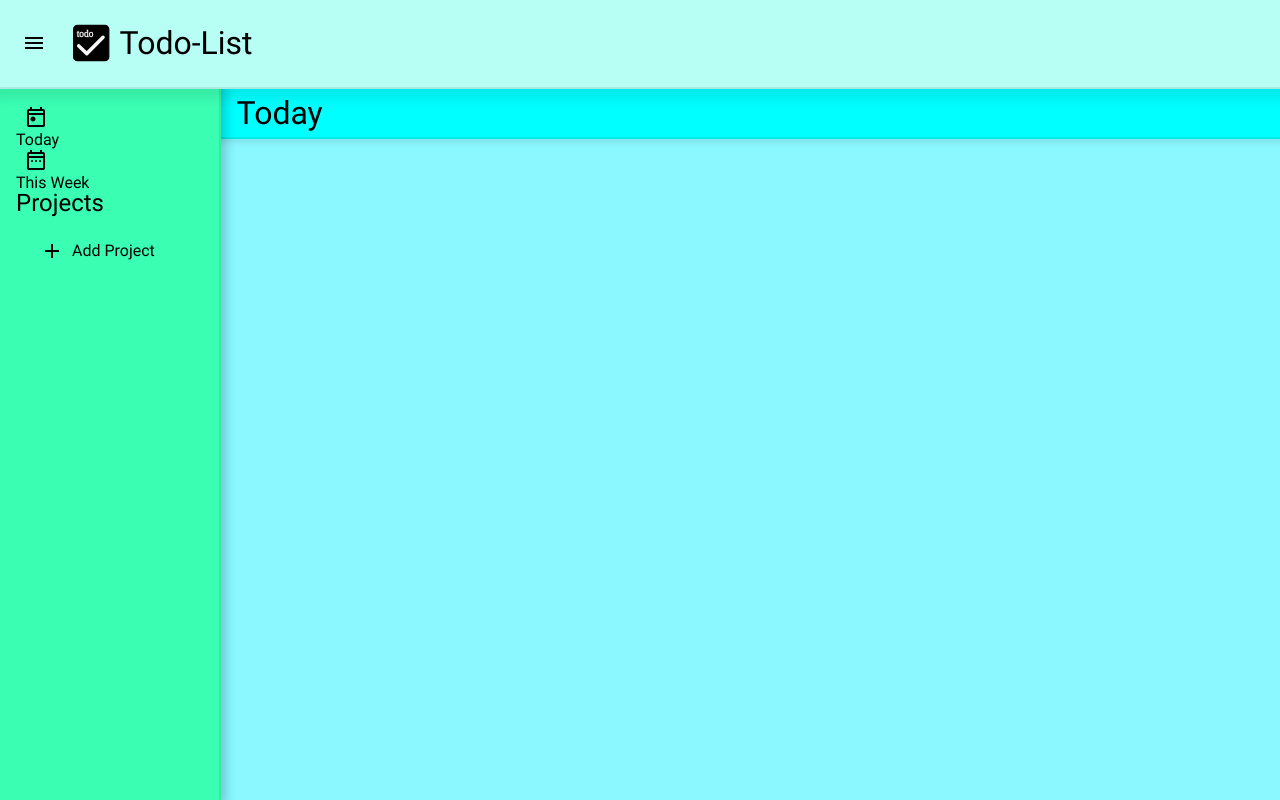
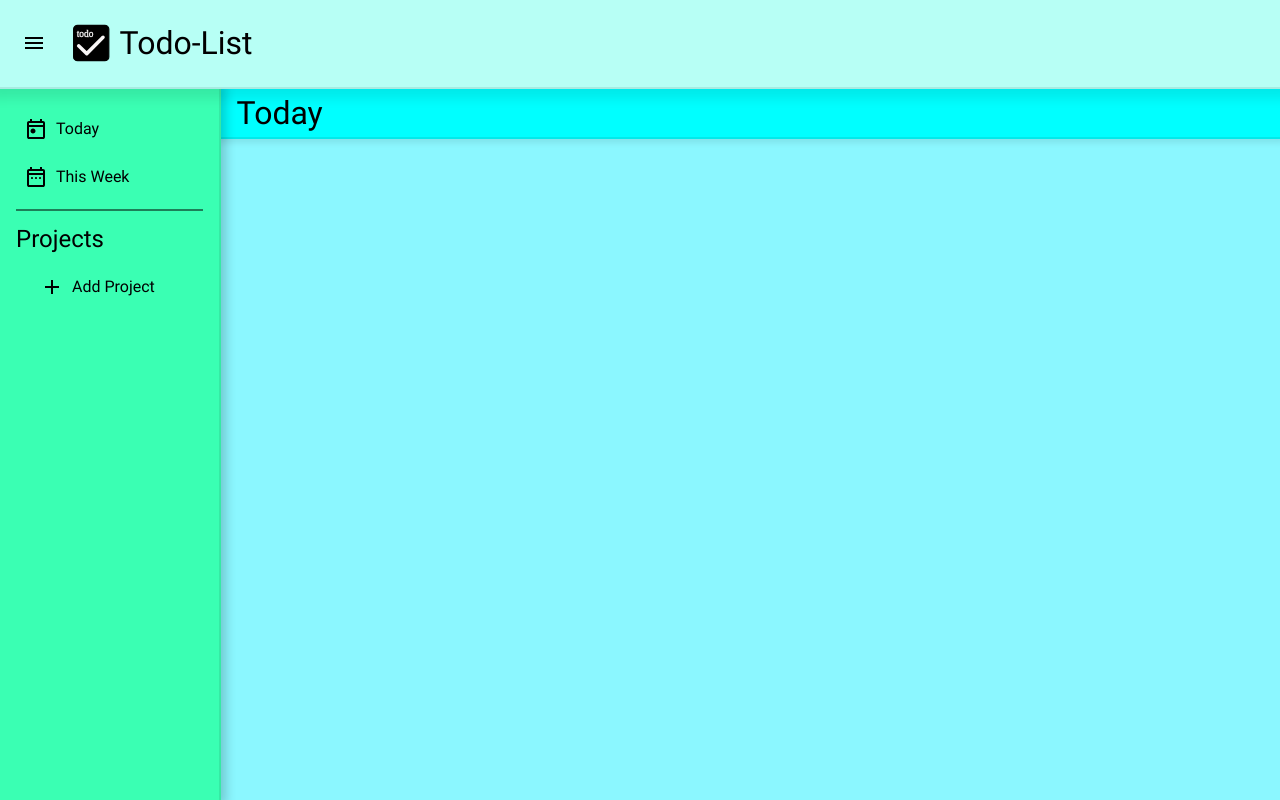
Before and after one commit to FireDragonGod/todo-list, a plain HTML site: page dist/index.html in a window 1280 px wide. Drawn offline with Linux system fonts and the light colour scheme.

Commit message:
Change file location and delete directories
Give classList for specific form nav and ul

Remove directories for webpack to work
  global assets
  webpack directories for distribution

Don't remove directories for defaults html
  css style.css
  img list of images
  font

```diff
--- a/dist/index.html
+++ b/dist/index.html
@@ -4,7 +4,7 @@
   <meta charset="UTF-8">
   <meta name="viewport" content="width=device-width, initial-scale=1.0">
   <title>Todo-List</title>
-  <script src="webpack/bundle.js" defer></script>
+  <script src="bundle.js" defer></script>
   <link rel="stylesheet" href="css/style.css">
 </head>
 <body>
@@ -22,7 +22,7 @@
   <main>
     <aside>
       <nav>
-        <ul>
+        <ul class="today_and_this_week">
           <li>
             <img
             src="img/today_FILL0_wght400_GRAD0_opsz24.svg"
```
